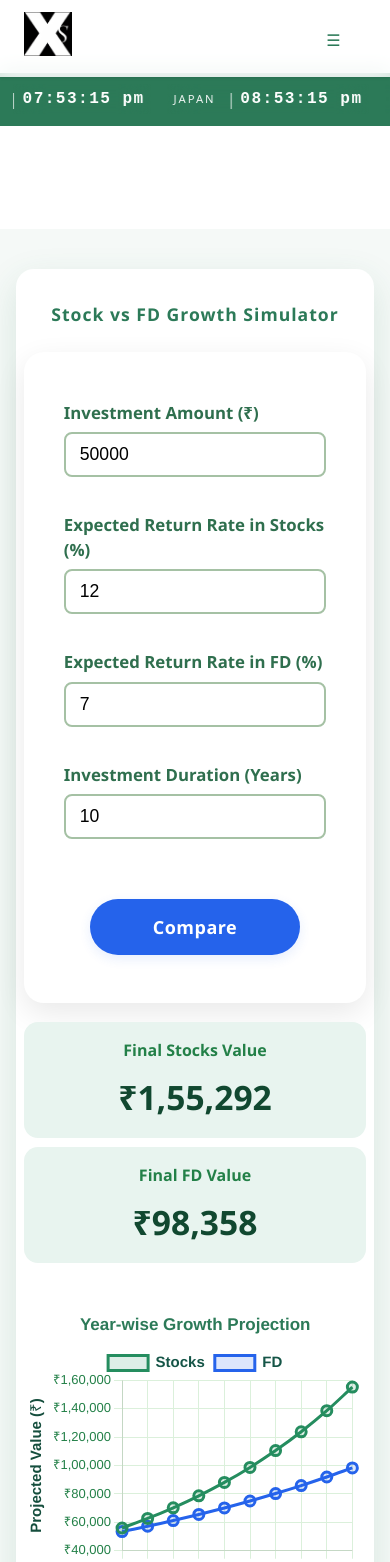
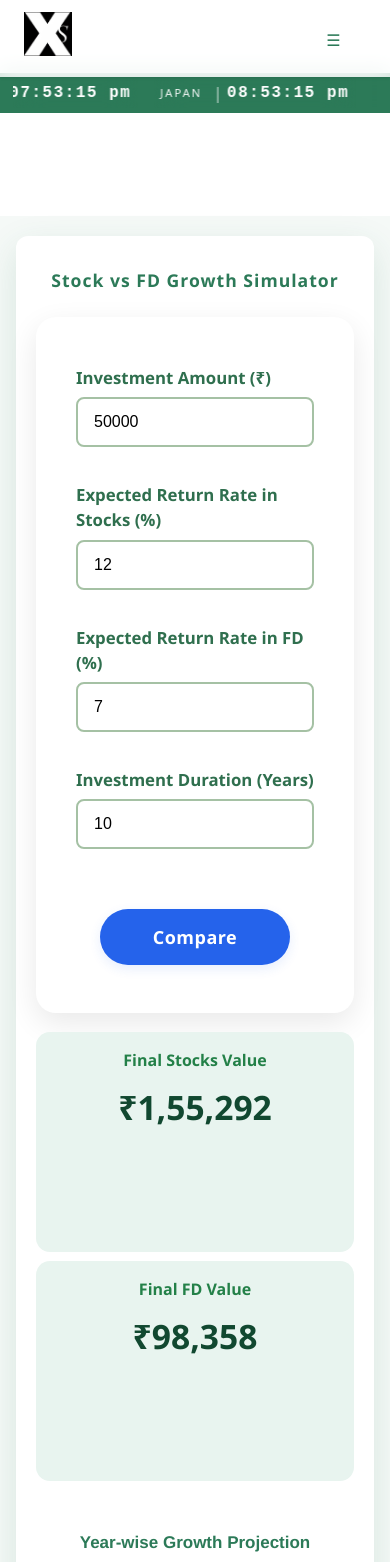
Before and after one commit to Bhismabhavanari89/Xsfunds-frontend, a React (Vite) app: page /stockvsfd in a window 390 px wide. Shown: the top 1562 px of the page. Built offline with nearby package versions, Linux system fonts and the light colour scheme.

Commit message:
stock and image changes

```diff
--- a/src/components/Growth.jsx
+++ b/src/components/Growth.jsx
@@ -1,9 +1,10 @@
 import './Growth.css'
+import image from '../assets/tree.png'
 function Growth() {
     return (
         <section id="growth" className="fade-in">
             <img
-                src="https://images.unsplash.com/photo-1611974789855-9c2a0a7236a3?q=80&w=1740&auto=format&fit=crop"
+                src={image}
                 alt="Positive stock market chart"
             />
             <div className="text-content">
--- a/src/components/StockvsFd.css
+++ b/src/components/StockvsFd.css
@@ -37,6 +37,7 @@
     flex: 1 1 230px;
     display: flex;
     flex-direction: column;
+    min-width: 0;
 }
 
 .svf-label {
@@ -54,6 +55,9 @@
     background: #fff;
     transition: border-color 0.3s ease;
     color: black;
+    width: 100%;
+    box-sizing: border-box;
+    min-width: 0;
 }
 
 .svf-input:focus {
@@ -82,6 +86,9 @@
     box-shadow: 0 6px 20px rgba(44, 122, 88, 0.2);
     transition: background-color 0.25s;
     letter-spacing: 0.5px;
+    width: 100%;
+    max-width: 300px;
+    box-sizing: border-box;
 }
 
 .svf-button:hover {
@@ -141,6 +148,7 @@
 @media (max-width: 650px) {
     .svf-section {
         padding: 18px 2vw 16px 2vw;
+        margin: 0 8px;
     }
 
     .svf-input-group {
@@ -148,8 +156,18 @@
         gap: 13px;
     }
 
+    .svf-input {
+        font-size: 1rem;
+        padding: 12px 16px;
+    }
+
     .svf-result-row {
         gap: 9px;
+        flex-direction: column;
+    }
+
+    .svf-result-card {
+        min-width: 100%;
     }
 }
 
@@ -159,7 +177,7 @@
     }
 
     .svf-result-card {
-        min-width: 120px;
+        min-width: 100%;
     }
 
     .svf-input-group .svf-input-field {
@@ -168,5 +186,39 @@
 
     .svf-container {
         margin-top: 103px;
+        padding: 20px 12px;
+    }
+
+    .svf-section {
+        padding: 16px 20px;
+        margin: 0 4px;
+        border-radius: 12px;
+    }
+
+    .svf-input {
+        font-size: 16px;
+        padding: 14px 16px;
     }
 }
+
+@media (max-width: 768px) {
+    * {
+        box-sizing: border-box;
+    }
+
+    .svf-input-group {
+        width: 100%;
+        overflow: hidden;
+    }
+
+    .svf-input-field {
+        flex-shrink: 1;
+    }
+}
+
+@supports (-webkit-touch-callout: none) {
+    .svf-input {
+        -webkit-appearance: none;
+        appearance: none;
+    }
+}
```
Also changed, not shown: src/assets/tree.png (added).
